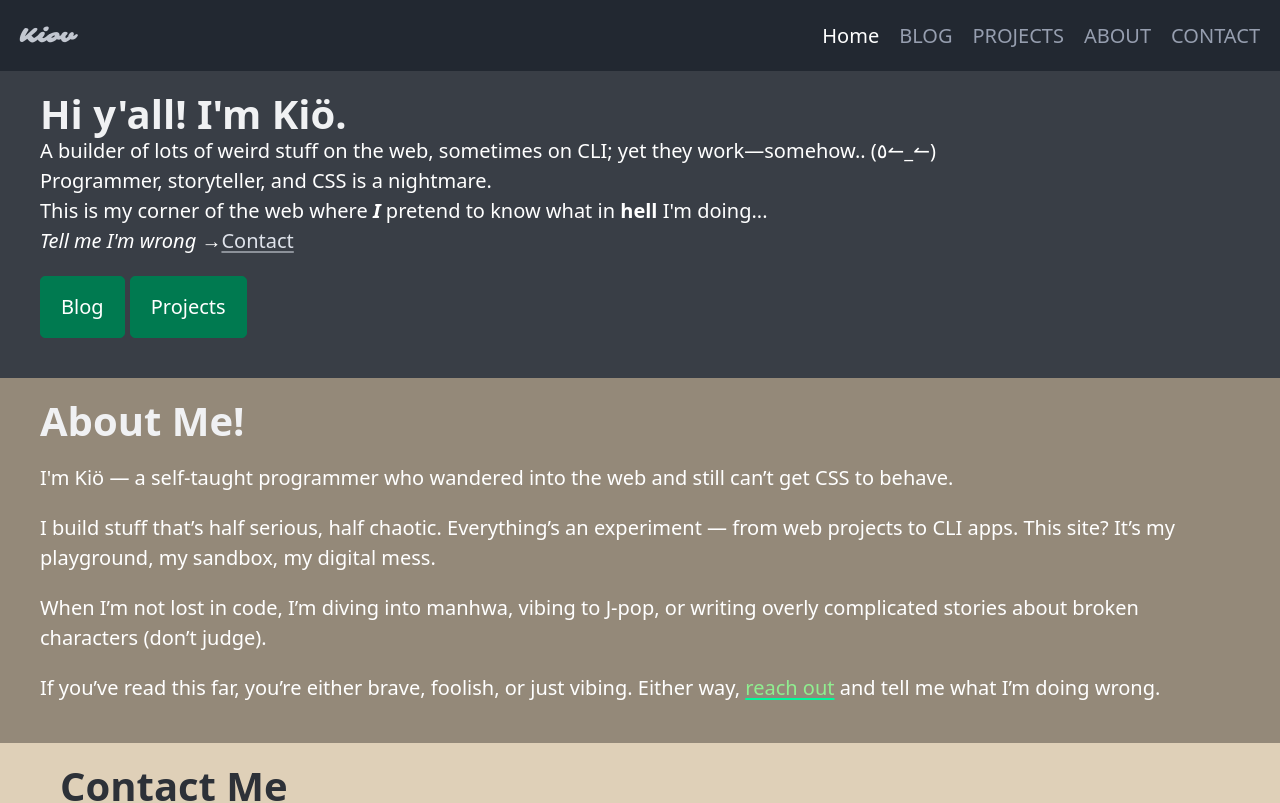
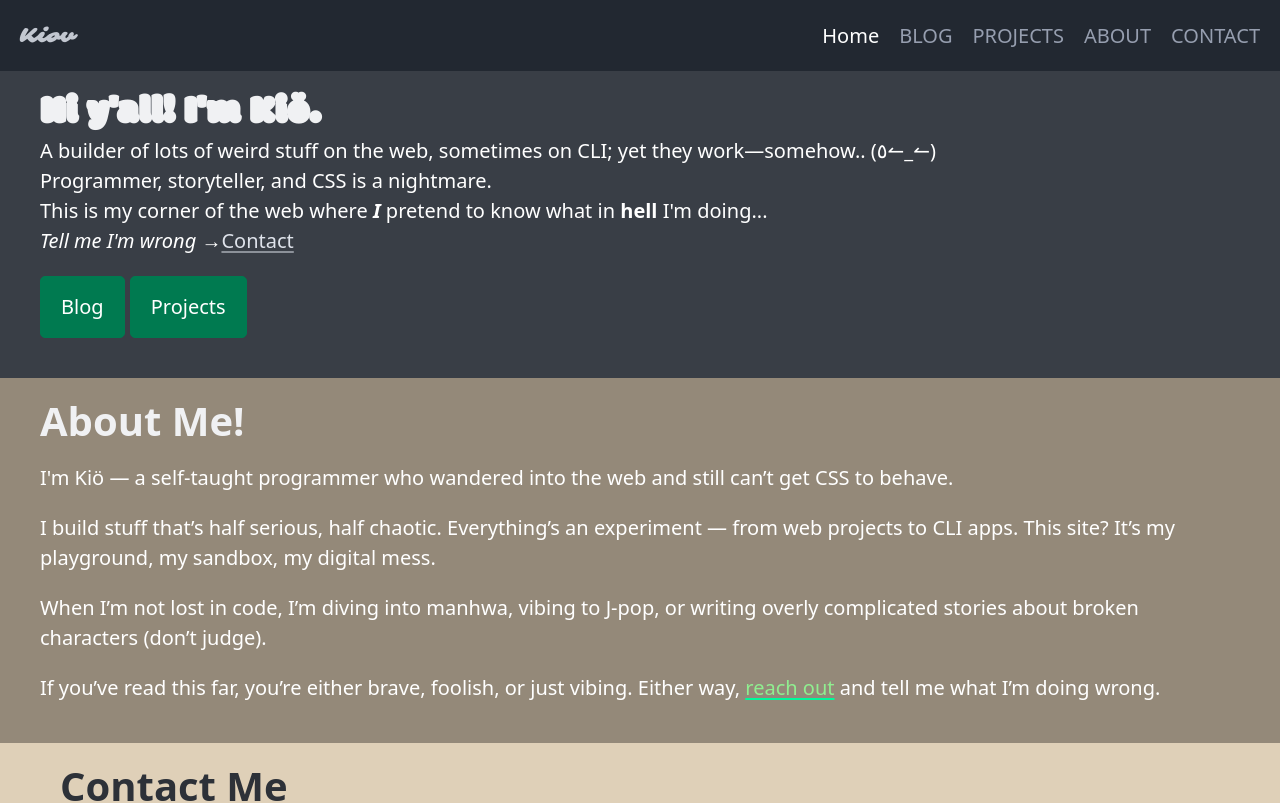
Before and after one commit to Kanester/portfolio, a SvelteKit app: page / in a window 1280 px wide. Shown: the top 803 px of the page. Built offline with nearby package versions, Linux system fonts and the light colour scheme.

Commit message:
--no-message

```diff
--- a/src/routes/+page.svelte
+++ b/src/routes/+page.svelte
@@ -1,7 +1,7 @@
 <section class="container-fluid hero" data-theme="dark">
   <div class="container">
     <hgroup>
-      <h1>Hi y'all! I'm Kiö.</h1>
+      <h1 style="font-family: 'Modak', system-ui">Hi y'all! I'm Kiö.</h1>
       <p>A builder of lots of weird stuff on the web, sometimes on CLI; yet they work&#x2014;somehow.. (&#x2060;&#x665;&#x2060;&#x21BC;&#x2060;_&#x2060;&#x21BC;&#x2060;)</p>
       <p>Programmer, storyteller, and CSS is a nightmare.</p>
       <p>This is my corner of the web where <strong><i>I</i></strong> pretend to know what in <strong>hell</strong> I'm doing...</p>
--- a/src/styles/fonts.scss
+++ b/src/styles/fonts.scss
@@ -5,3 +5,11 @@
 	font-style: normal;
 	font-display: swap;
 }
+
+@font-face {
+	font-family: 'Modak';
+	src: url('/fonts/Modak-Regular.ttf') format('truetype');
+	font-weight: 400;
+	font-style: normal;
+	font-display: swap;
+}
```
Also changed, not shown: static/fonts/Modak-Regular.ttf (added).
